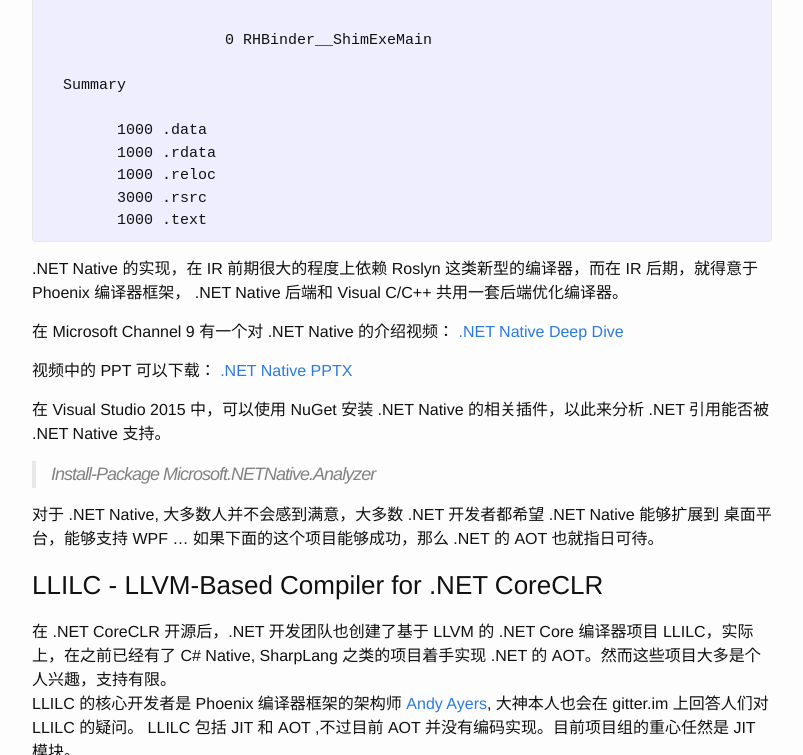
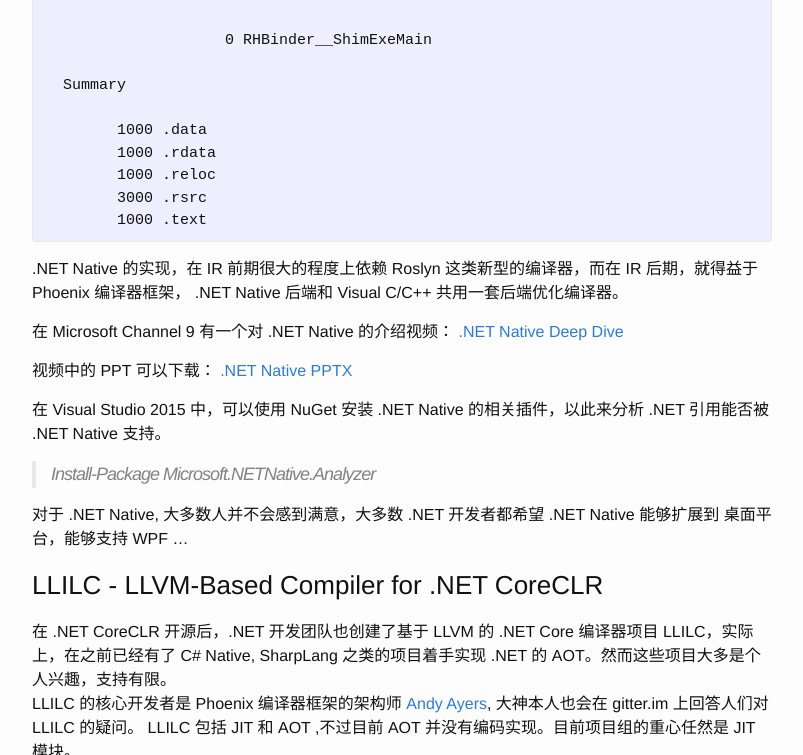
Before and after one commit to fcharlie/fcharlie.github.io, a Jekyll site: the page built from _posts/2015-06-16-AheadOfTime.md, in a window 1280 px wide and 900 px high, scrolled down 12812 px, cut to the strip 0-755 px from the top of the window. Shown: the whole strip, without its empty margins (238-1041 px from the left). Built offline with Jekyll 4.4.1, drawn with Linux system fonts in a browser that asks for light colours.

Commit message:
change word for AheadOfTime

```diff
--- a/_posts/2015-06-16-AheadOfTime.md
+++ b/_posts/2015-06-16-AheadOfTime.md
@@ -445,7 +445,7 @@
 
 {% endhighlight %}
 
-.NET Native 的实现，在 IR 前期很大的程度上依赖 Roslyn 这类新型的编译器，而在 IR 后期，就得意于 Phoenix 编译器框架，
+.NET Native 的实现，在 IR 前期很大的程度上依赖 Roslyn 这类新型的编译器，而在 IR 后期，就得益于 Phoenix 编译器框架，
 .NET Native 后端和 Visual C/C++ 共用一套后端优化编译器。
 
 在 Microsoft Channel 9 有一个对 .NET Native 的介绍视频：
@@ -459,7 +459,6 @@
 >Install-Package Microsoft.NETNative.Analyzer
 
 对于 .NET Native, 大多数人并不会感到满意，大多数 .NET 开发者都希望 .NET Native 能够扩展到 桌面平台，能够支持 WPF ...
-如果下面的这个项目能够成功，那么 .NET 的 AOT 也就指日可待。
 
 
 ###LLILC - LLVM-Based Compiler for .NET CoreCLR
```
